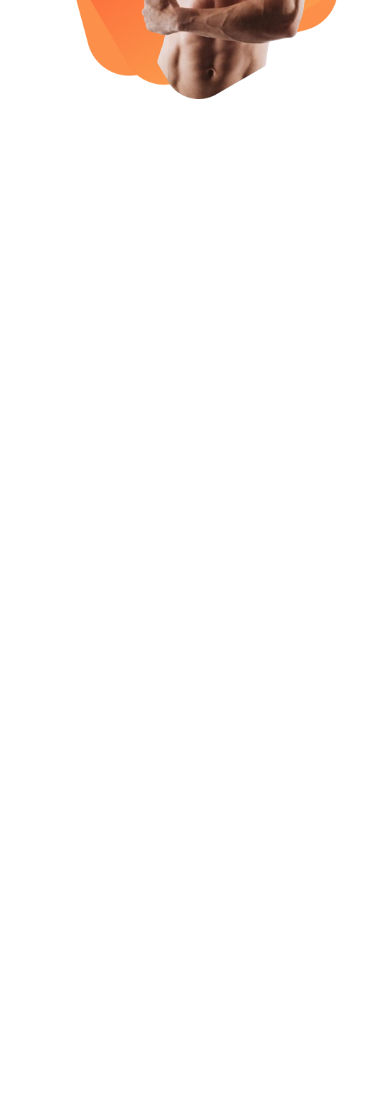
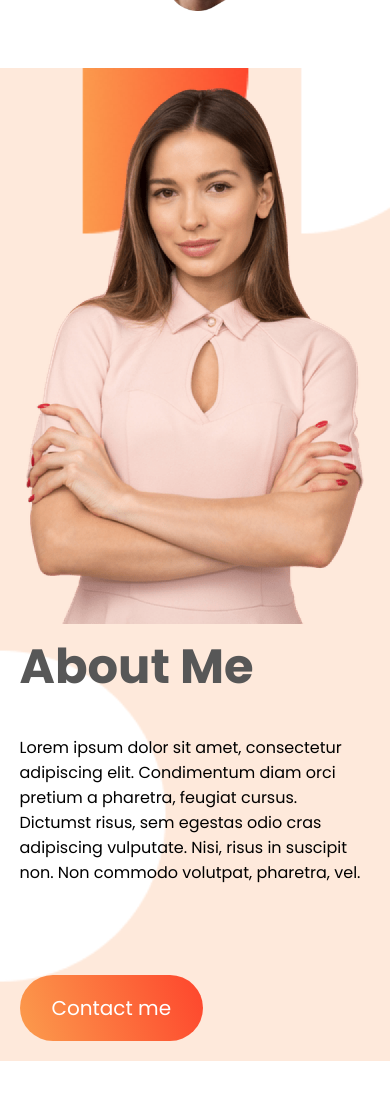
Before and after one commit to mehefujali/eat-healthy, a plain HTML site: page index.html in a window 390 px wide. Shown: the part 654-1754 px from the top of the page. Before the commit the page ends 844 px from the top, so only its background shows below. Drawn offline with Linux system fonts and the light colour scheme.

Commit message:
about me section width responsive

```diff
--- a/index.html
+++ b/index.html
@@ -28,6 +28,24 @@
     </header>
     <main>
 
+        <!-- About Me section  -->
+
+        <section class="about-me-main-con">
+            <div class="about-me-contenar">
+                <div class="about-img-part">
+                    <img class="about-me-img" src="./assets/images/female/Person Image.png" alt="">
+                </div>
+                <div class="about-text-part">
+                    <h1 class="about-title">About Me</h1>
+                    <p>Lorem ipsum dolor sit amet, consectetur adipiscing elit. Condimentum diam orci pretium a
+                        pharetra, feugiat cursus. Dictumst risus, sem egestas odio cras adipiscing vulputate. Nisi,
+                        risus in suscipit non. Non commodo volutpat, pharetra, vel.</p>
+                    <button class="hero-btn">Contact me</button>
+                </div>
+            </div>
+
+        </section>
+
     </main>
     <footer>
 
--- a/resopncive.css
+++ b/resopncive.css
@@ -14,4 +14,24 @@
         font-size: 2rem;
     }
 
+    .hero-des {
+
+        margin: 25px 0;
+
+    }
+
+    .about-me-main-con {
+        height: auto;
+        padding: 20px 0;
+        margin-top: 50px;
+    }
+
+    .about-me-contenar {
+        flex-direction: column;
+        max-width: 90%;
+    }
+
+    .about-text-part {
+        max-width: 100%;
+    }
 }
--- a/style.css
+++ b/style.css
@@ -3,6 +3,10 @@
 * {
     margin: 0;
     font-family: "Poppins";
+}
+
+.defult-font-3 {
+    font-size: 3rem;
 }
 
 
@@ -11,7 +15,9 @@
 .hero-section {
     display: flex;
     align-items: center;
-    justify-content: space-around;
+    justify-content: space-between;
+    max-width: 80%;
+    margin: 0 auto;
 
 }
 
@@ -53,3 +59,45 @@
     left: -82px;
     top: -35px;
 }
+
+
+
+/* About me section  */
+
+.about-me-main-con {
+    background-color: rgba(252, 143, 73, 0.1);
+    display: flex;
+    justify-content: center;
+    align-items: end;
+    height: 600px;
+    margin-bottom: 100px;
+    background-image: url(./assets/images/shapes/7.png);
+    background-size: cover;
+}
+
+.about-me-contenar {
+    max-width: 80%;
+
+    display: flex;
+    justify-content: space-around;
+    align-items: center;
+
+}
+
+.about-me-img {
+    height: 536px;
+}
+
+.about-text-part {
+    max-width: 40%;
+}
+
+.about-title {
+    font-size: 3rem;
+    color: rgb(87, 87, 87);
+}
+
+.about-text-part p {
+    margin-top: 32px;
+    margin-bottom: 90px;
+}
```
